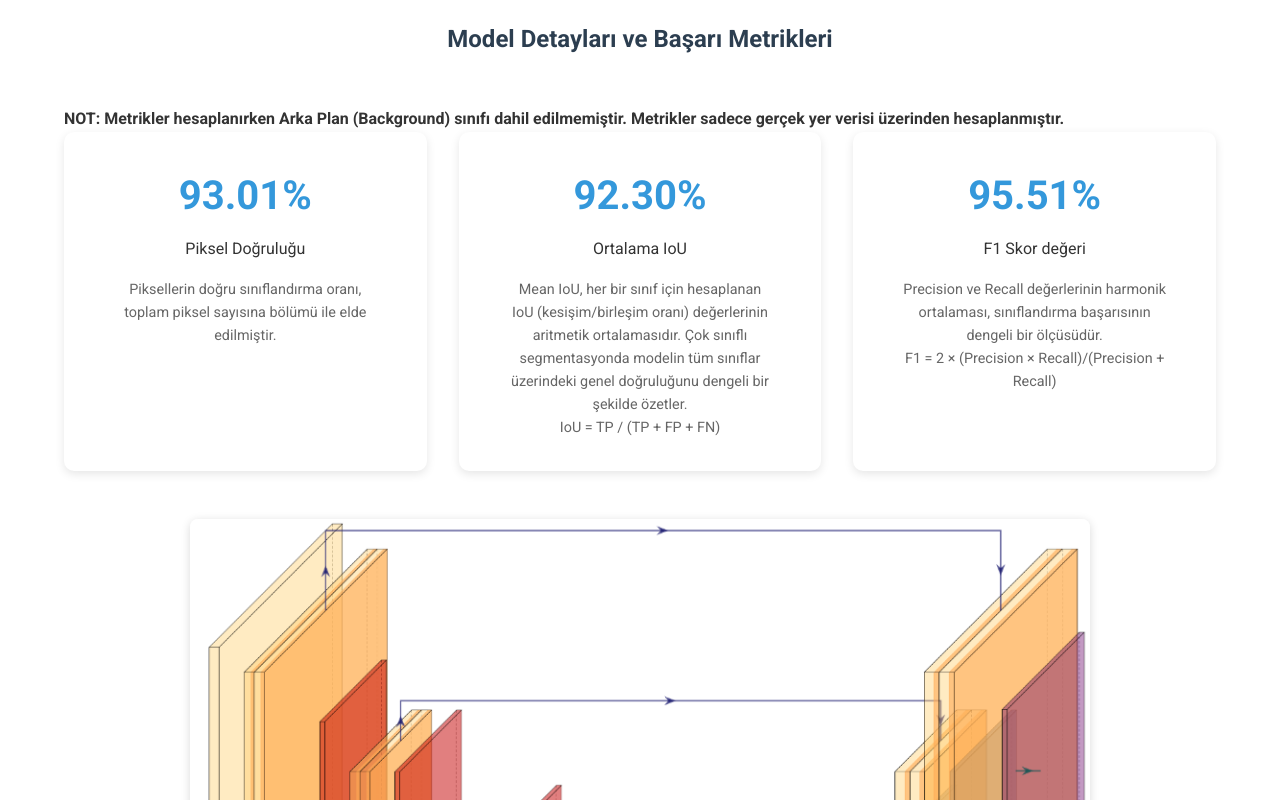
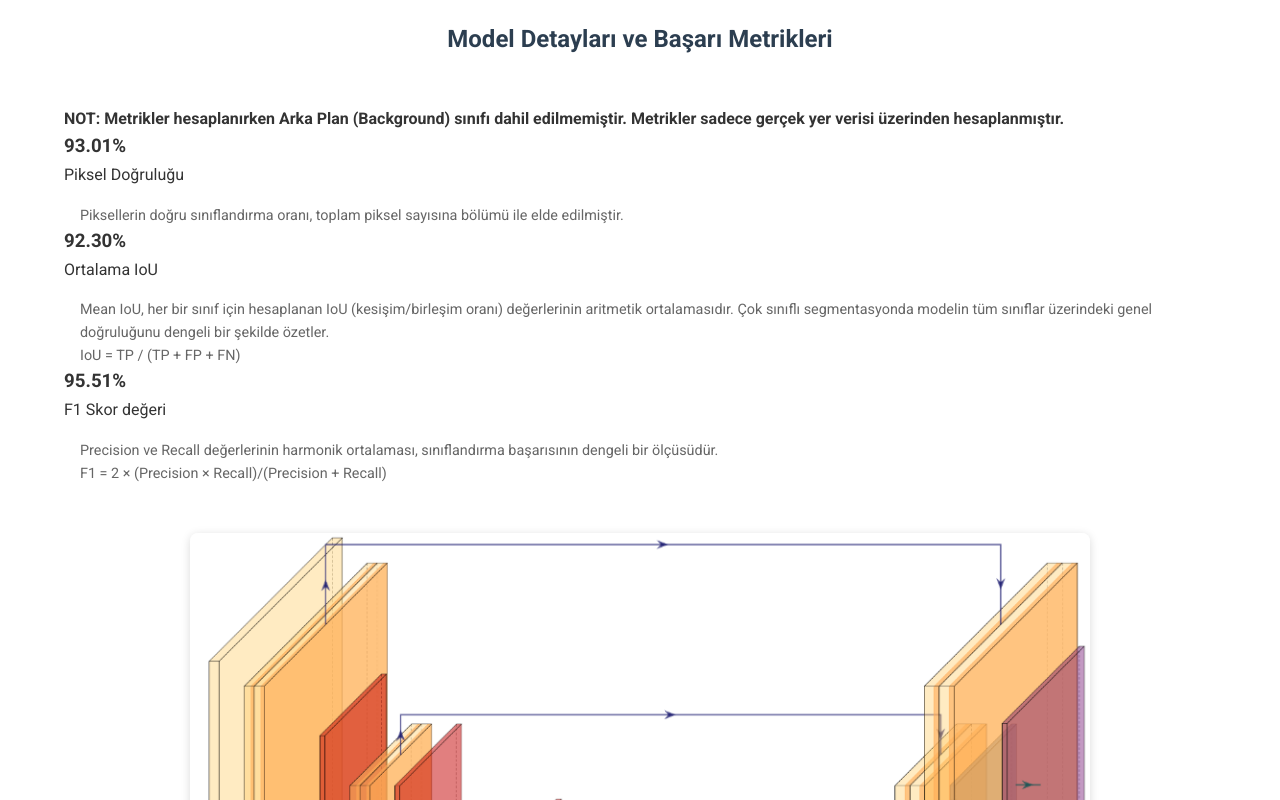
Before and after one commit to ibryegen/geodeeplearning, a plain HTML site: page index.html in a window 1280 px wide. Shown: the part 860-1660 px from the top of the page. Drawn offline with nearby package versions, Linux system fonts and the light colour scheme.

Commit message:
Fix: düzen problemi

```diff
--- a/index.html
+++ b/index.html
@@ -201,36 +201,6 @@
     </section>
 
 
-
-    <section id="sonuclar" class="results-summary">
-        <h2>Sonuçlar</h2>
-        <div class="results-intro">
-            <p>BCDU-Net ConvLSTM modeli ile gerçekleştirilen sınıflandırma çalışmaları sonucunda, tarımsal ürün türleri yüksek doğrulukla tespit edilmiştir.  Karar ve planlama desteği sunabilecek haritalar oluşturulmuştur.</p>
-            <p>Model %93.01 piksel doğruluğu ve %92.30 ortalama IoU değeri ile çalışmayı başarıyla tamamlamıştır. Aşağıda Kırklareli il sınırı içerisinde bulunan örnek görseller ve çıktı haritaları sunulmuştur.</p>
-        </div>
-
-        <div class="full-width-image-block">
-            <img src="model\predictions\predict1.png" alt="Karışım Matrisi">
-            <figcaption>Şekil 1: Tematik haritadan rastgele kısım (ÇKS poligon verisi ile)</figcaption>
-        </div>
-
-        <div class="full-width-image-block">
-            <img src="model\predictions\predict2.png" alt="Karışım Matrisi">
-            <figcaption>Şekil 2: Tematik haritadan rastgele kısım (ÇKS poligon verisi ile)</figcaption>
-        </div>
-
-        <div class="full-width-image-block">
-            <img src="model\predictions\predict3.png" alt="Karışım Matrisi">
-            <figcaption>Şekil 3: Tematik haritadan rastgele kısım (ÇKS poligon verisi ile)</figcaption>
-        </div>
-
-        <div class="full-width-image-block">
-            <img src="model\predictions\predict4.png" alt="Karışım Matrisi">
-            <figcaption>Şekil 4: Tematik haritadan rastgele kısım (ÇKS poligon verisi ile)</figcaption>
-        </div>
-
-
-
 <section id="veri-seti" class="dataset-section">
     <h2>Veri Seti</h2>
     <div class="dataset-content">
@@ -263,6 +233,32 @@
     </div>
 </section>
 
+<section id="sonuclar" class="results-summary">
+    <h2>Sonuçlar</h2>
+    <div class="results-intro">
+        <p>BCDU-Net ConvLSTM modeli ile gerçekleştirilen sınıflandırma çalışmaları sonucunda, tarımsal ürün türleri yüksek doğrulukla tespit edilmiştir.  Karar ve planlama desteği sunabilecek haritalar oluşturulmuştur.</p>
+        <p>Model %93.01 piksel doğruluğu ve %92.30 ortalama IoU değeri ile çalışmayı başarıyla tamamlamıştır. Aşağıda Kırklareli il sınırı içerisinde bulunan örnek görseller ve çıktı haritaları sunulmuştur.</p>
+    </div>
+
+    <div class="full-width-image-block">
+        <img src="model\predictions\predict1.png" alt="Karışım Matrisi">
+        <figcaption>Şekil 1: Tematik haritadan rastgele kısım (ÇKS poligon verisi ile)</figcaption>
+    </div>
+
+    <div class="full-width-image-block">
+        <img src="model\predictions\predict2.png" alt="Karışım Matrisi">
+        <figcaption>Şekil 2: Tematik haritadan rastgele kısım (ÇKS poligon verisi ile)</figcaption>
+    </div>
+
+    <div class="full-width-image-block">
+        <img src="model\predictions\predict3.png" alt="Karışım Matrisi">
+        <figcaption>Şekil 3: Tematik haritadan rastgele kısım (ÇKS poligon verisi ile)</figcaption>
+    </div>
+
+    <div class="full-width-image-block">
+        <img src="model\predictions\predict4.png" alt="Karışım Matrisi">
+        <figcaption>Şekil 4: Tematik haritadan rastgele kısım (ÇKS poligon verisi ile)</figcaption>
+    </div>
 
 
 <section class="modern-interface">
--- a/styles.css
+++ b/styles.css
@@ -224,28 +224,7 @@ h2 {
     left: 0;
 }
 
-.model-performance {
-    display: grid;
-    grid-template-columns: repeat(auto-fit, minmax(200px, 1fr));
-    gap: 2rem;
-    margin-bottom: 3rem;
-}
 
-.metric {
-    text-align: center;
-    padding: 2rem;
-    background-color: white;
-    border-radius: 10px;
-    box-shadow: 0 3px 10px rgba(0,0,0,0.1);
-    opacity: 1 !important;
-    animation: slideUp 0.5s ease-in-out;
-}
-
-.metric h3 {
-    font-size: 2.5rem;
-    color: var(--secondary-color);
-    margin-bottom: 0.5rem;
-}
 
 .tech-stack {
     padding: 3rem 0;
```
